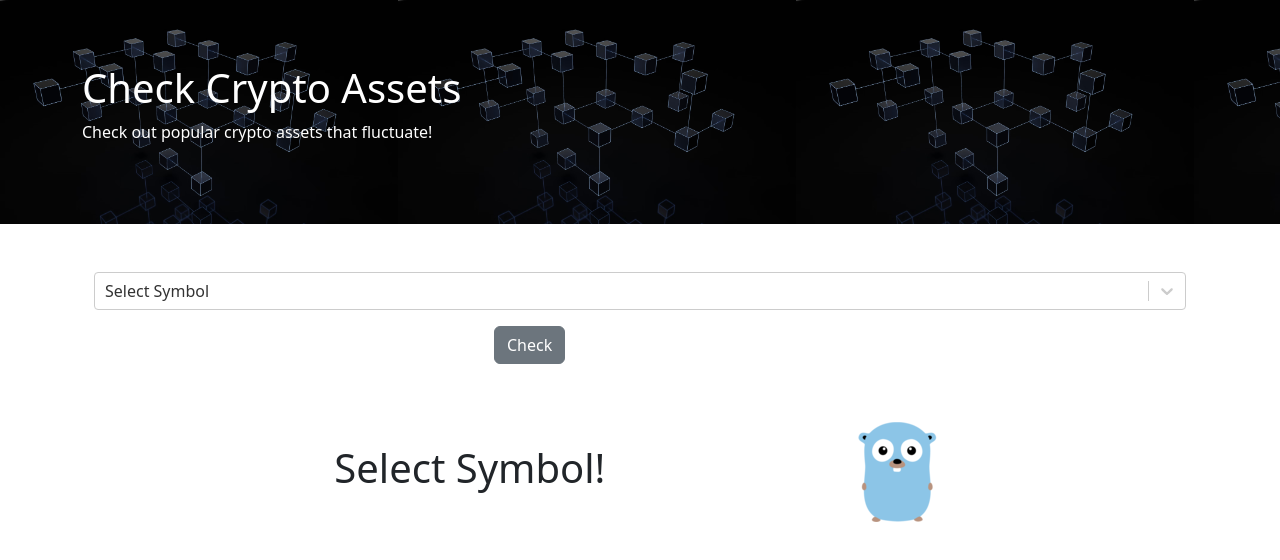
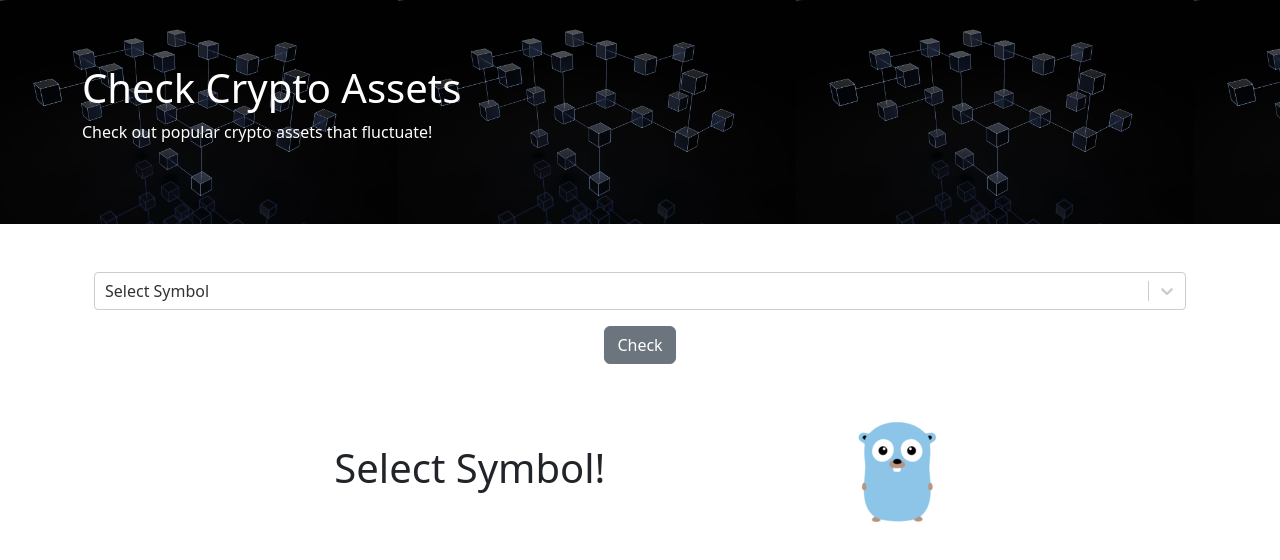
Before and after one commit to MahoAndo/React_MIdTerm, a React (Vite) app: page / in a window 1280 px wide. Shown: the top 560 px of the page. Built offline with nearby package versions, Linux system fonts and the light colour scheme.

Commit message:
update button style

```diff
--- a/src/App.css
+++ b/src/App.css
@@ -7,6 +7,12 @@
 .inner-container{
     display: flex;
     flex-direction: column;
+}
+
+.inner-container-button{
+    display: flex;
+    flex-direction: row;
+    justify-content: space-around;
 }
 
 .button{
```
